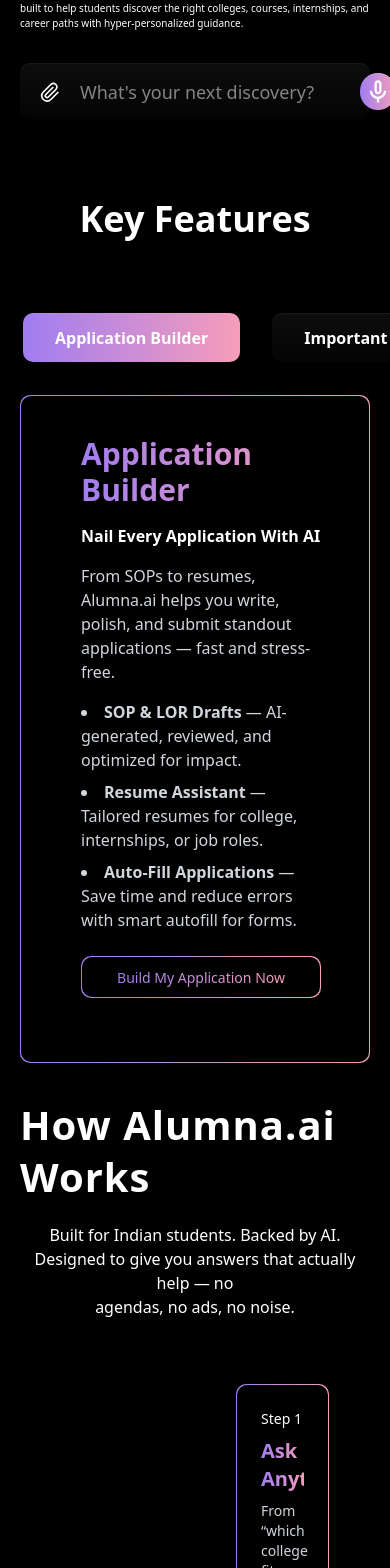
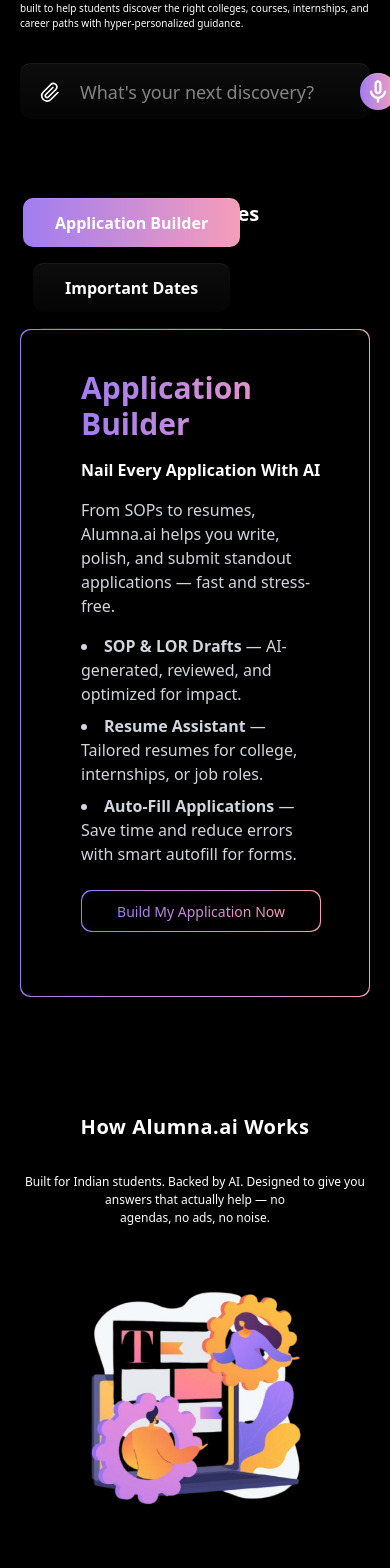
Before and after one commit to Ravi5691/admission-jockey, a Next.js app: page / in a window 390 px wide. Shown: the part 380-1948 px from the top of the page. Built offline with nearby package versions, Linux system fonts and the light colour scheme.

Commit message:
making responsive

```diff
--- a/src/app/HomeComponents/faqs.tsx
+++ b/src/app/HomeComponents/faqs.tsx
@@ -37,14 +37,14 @@
 
 const Faq: React.FC = () => {
     return (
-        <div className="min-h-screen text-white relative">
-            <section className="relative z-10 py-20">
+        <div className="lg:min-h-screen text-white relative">
+            <section className="relative z-10 lg:py-20 py-15">
                 <div className="px-4 mx-auto sm:px-6 lg:px-8 max-w-5xl">
                     <div className="text-center mb-12">
-                        <h2 className="text-[40px] font-medium">FAQs</h2>
+                        <h2 className="lg:text-[40px] text-[20px] font-medium">FAQs</h2>
                     </div>
 
-                    <Accordion type="single" collapsible className="space-y-4 mt-20">
+                    <Accordion type="single" collapsible className="space-y-4 lg:mt-20 mt-10">
                         {faqItems.map((item, index) => (
                             <AccordionItem
                                 value={`item-${index}`}
--- a/src/app/HomeComponents/features.tsx
+++ b/src/app/HomeComponents/features.tsx
@@ -6,12 +6,12 @@
 
 export default function KeyFeatures() {
   return (
-    <section className="bg-black text-white max-h-screen py-16 ">
-      <h2 className="text-4xl font-bold text-center mb-20">Key Features</h2>
+    <section className="bg-black text-white min-h-screen py-16 ">
+      <h2 className="lg:text-4xl text-[20px] font-bold text-center lg:mb-20 mb-10">Key Features</h2>
 
       <Tabs defaultValue="application" className="max-w-6xl mx-auto">
         {/* Top Button Row */}
-        <TabsList className="flex justify-center gap-8 mb-8 bg-transparent">
+        <TabsList className="flex lg:flex-row flex-col justify-center lg:gap-8 gap-4 lg:mb-8 mb-4 bg-transparent">
           <TabsTrigger
             value="application"
             className="rounded-lg px-8 py-6 bg-gradient-to-b from-[#ffffff0d] border-t border-[#ffffff14] to-[#ffffff04] text-white  "
--- a/src/app/HomeComponents/footer.tsx
+++ b/src/app/HomeComponents/footer.tsx
@@ -1,21 +1,21 @@
 export default function Footer() {
     return (
-        <div>
-            <div className="grid grid-cols-2 justify-between items-center gap-15 h-110 p-10">
+        <div className="min-h-screen" >
+            <div className="grid lg:grid-cols-2 grid-rows-2 justify-between items-center gap-15 h-110 lg:p-10 lg:pb-0 p-5">
 
-                <div className="grid flex-col gap-5 ">
-                    <h1 className="text-[40px] font-semibold ">Lost in Choices? Let AI Be <br /> Your Guide</h1>
+                <div className=" flex flex-col  gap-5 ">
+                    <h1 className="lg:text-[40px] text-[20px] font-semibold ">Lost in Choices? Let AI Be <br /> Your Guide</h1>
                     <span>Explore the smartest way to plan your education and <br /> career — all in one place.</span>
-                    <button className="px-6 py-2 w-35 mt-5 rounded-lg font-semibold text-white text-base bg-[linear-gradient(90deg,#A07DF1,#F69DBA)] border-t border-[#ffffff36] shadow-[0_0_11px_0_rgba(160,125,241,0.3)]  hover:opacity-90 transition-all duration-300">
+                    <button className="px-6 py-2 lg:w-35 w-30 mt-5 rounded-lg font-semibold text-white lg:text-base text-[12px] bg-[linear-gradient(90deg,#A07DF1,#F69DBA)] border-t border-[#ffffff36] shadow-[0_0_11px_0_rgba(160,125,241,0.3)]  hover:opacity-90 transition-all duration-300">
                         Try It Now
                     </button>
                 </div>
-                <div className="bg-[#ffffff0f] w-full rounded-lg h-full">
-                </div>
+                <div className="bg-[#ffffff0f] w-full rounded-lg lg:h-[300px] h-[200px]"></div>
+
             </div>
 
             <div className="block place-items-center">
-                <svg xmlns="http://www.w3.org/2000/svg" width="1514" height="400" viewBox="0 0 1514 400" fill="none">
+                <svg xmlns="http://www.w3.org/2000/svg" width="1560" height="400" viewBox="0 0 1514 400" fill="none">
                     <g filter="url(#filter0_ii_679_90)">
                         <path
                             d="M248.5 6.28176C231.026 7.70096 57.0741 30.2549 1 85.612V424H1513V57.413C1324.78 94.8717 1270.35 103.173 1116.43 116.228C1076.27 116.228 977.996 139.483 727 75.431L723.408 74.3451C510.419 9.94891 445.397 -9.71017 248.5 6.28176Z"
--- a/src/app/HomeComponents/howAjWork.tsx
+++ b/src/app/HomeComponents/howAjWork.tsx
@@ -26,10 +26,10 @@
     return (
         <div>
             <div className="flex flex-col items-center justify-center gap-5 mb-10">
-                <h1 className="text-[40px] tracking-wide leading-13 font-semibold">How Alumna.ai Works</h1>
-                <span className="text-center">Built for Indian students. Backed by AI. Designed to give you answers that actually help — no  <br />agendas, no ads, no noise.</span>
+                <h1 className="lg:text-[40px] text-[20px] tracking-wide leading-13 font-semibold">How Alumna.ai Works</h1>
+                <span className="lg:text-base text-[12px] text-center">Built for Indian students. Backed by AI. Designed to give you answers that actually help — no  <br />agendas, no ads, no noise.</span>
             </div>
-            <div className="flex items-center justify-between gap-5">
+            <div className="flex lg:flex-row flex-col items-center justify-between gap-5">
                 <div className="px-10">
                     <Image
                         src="/Image/image.png"
@@ -39,7 +39,7 @@
                         className="rounded-lg shadow-lg"
                     />
                 </div>
-                <div className="flex flex-col w-1/2 px-10">
+                <div className="flex flex-col lg:w-1/2 lg:px-10">
                     {steps.map((step, index) => (
                         <Card
                             key={index}
@@ -48,10 +48,10 @@
                             <div className="p-[1px] bg-[linear-gradient(90deg,#A07DF1,#F69DBA)] rounded-lg">
                                 <CardContent className="bg-black rounded-[10px] p-6 space-y-2">
                                     <p className="text-sm text-white">{step.step}</p>
-                                    <h3 className="text-xl font-semibold bg-[linear-gradient(90deg,#A07DF1,#F69DBA)] bg-clip-text text-transparent">
+                                    <h3 className="lg:text-xl text-base font-semibold bg-[linear-gradient(90deg,#A07DF1,#F69DBA)] bg-clip-text text-transparent">
                                         {step.title}
                                     </h3>
-                                    <p className="text-sm text-gray-300 whitespace-pre-line">
+                                    <p className="lg:text-sm text-[12px] text-gray-300 whitespace-pre-line">
                                         {step.description}
                                     </p>
                                 </CardContent>
--- a/src/app/page.tsx
+++ b/src/app/page.tsx
@@ -29,12 +29,15 @@
 
       <KeyFeatures />
       {/* <Partners /> */}
-      <div className="my-30">
+      <div className="lg:my-30 my-10">
         <HowAjWork />
       </div>
 
       <Faq />
-      <Footer />
+      <div className="mt-20">
+        <Footer />
+      </div>
+
 
     </div>
   );
```
